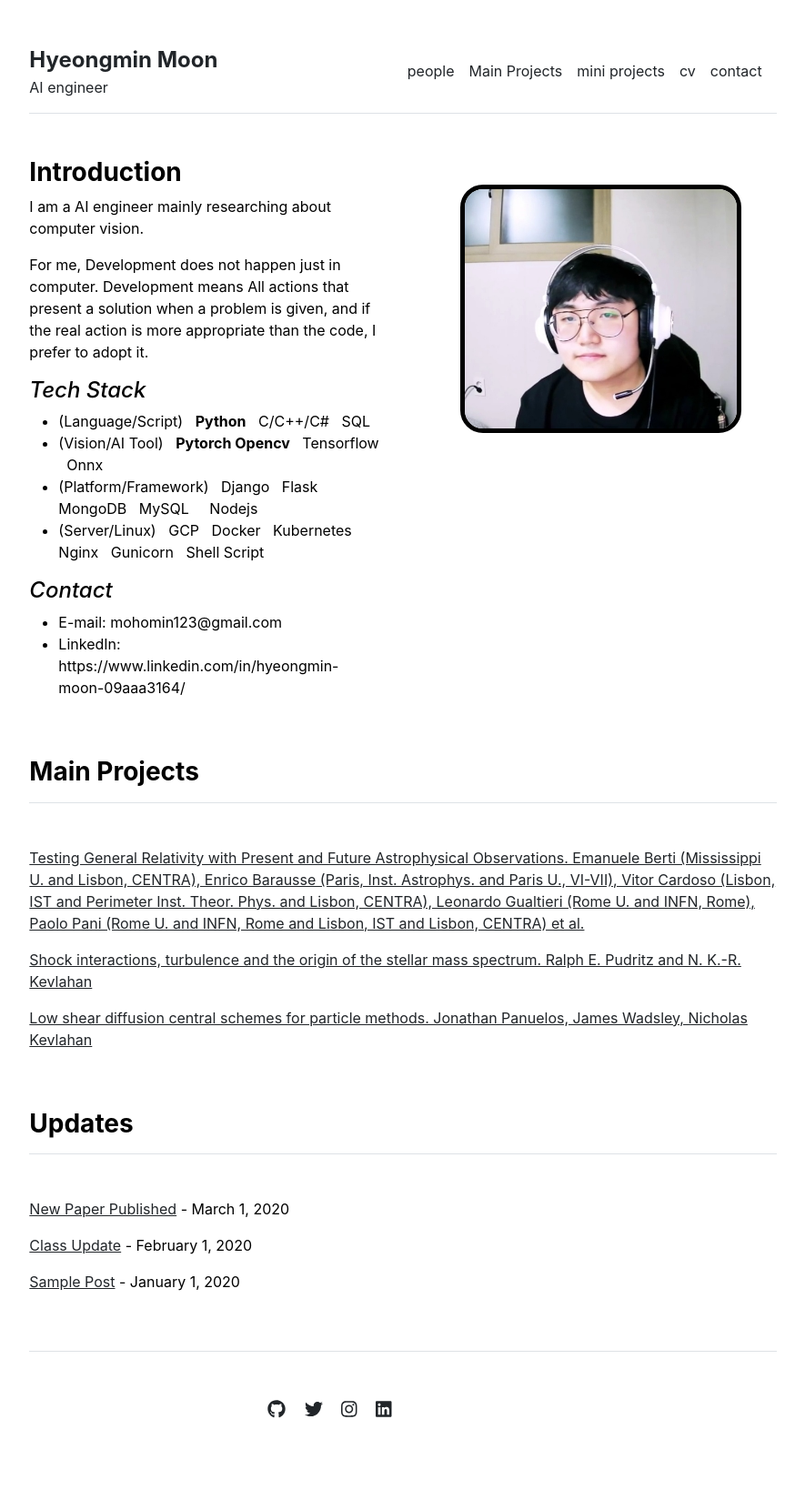
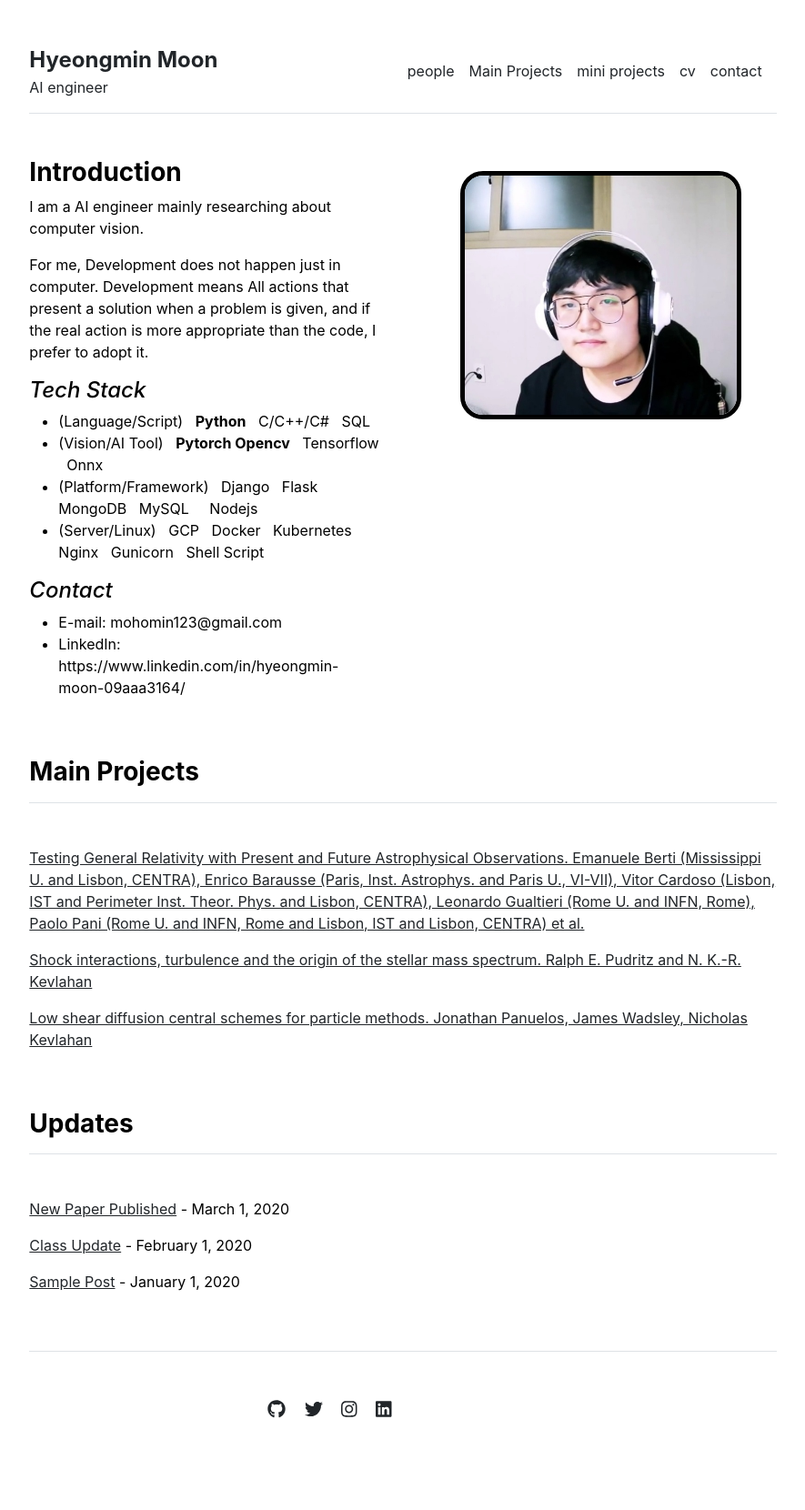
Before and after one commit to HyeongminMoon/HyeongminMoon.github.io, a Jekyll site: the page built from index.md, in a window 1280 px wide. Shown: the whole page at 91% size, without its empty margins (197-1082 px from the left). Built offline with Jekyll 4.4.1, drawn with Linux system fonts in a browser that asks for light colours.

Commit message:
Update home.html

```diff
--- a/_layouts/home.html
+++ b/_layouts/home.html
@@ -8,7 +8,7 @@ layout: default
     {{ content }}
   </div>
   <div class="col-md-6">
-    <img src="{{ site.github.url }}/assets/img/profile.jpg" alt="Home" width="80%" style="display: block; margin: 30px auto 30px auto; border: 5px solid black; border-radius:25px;">
+    <img src="{{ site.github.url }}/assets/img/profile.jpg" alt="Home" width="80%" style="display: block; margin: 15px auto 0px auto; border: 5px solid black; border-radius:25px;">
   </div>
 </div>
 
```
